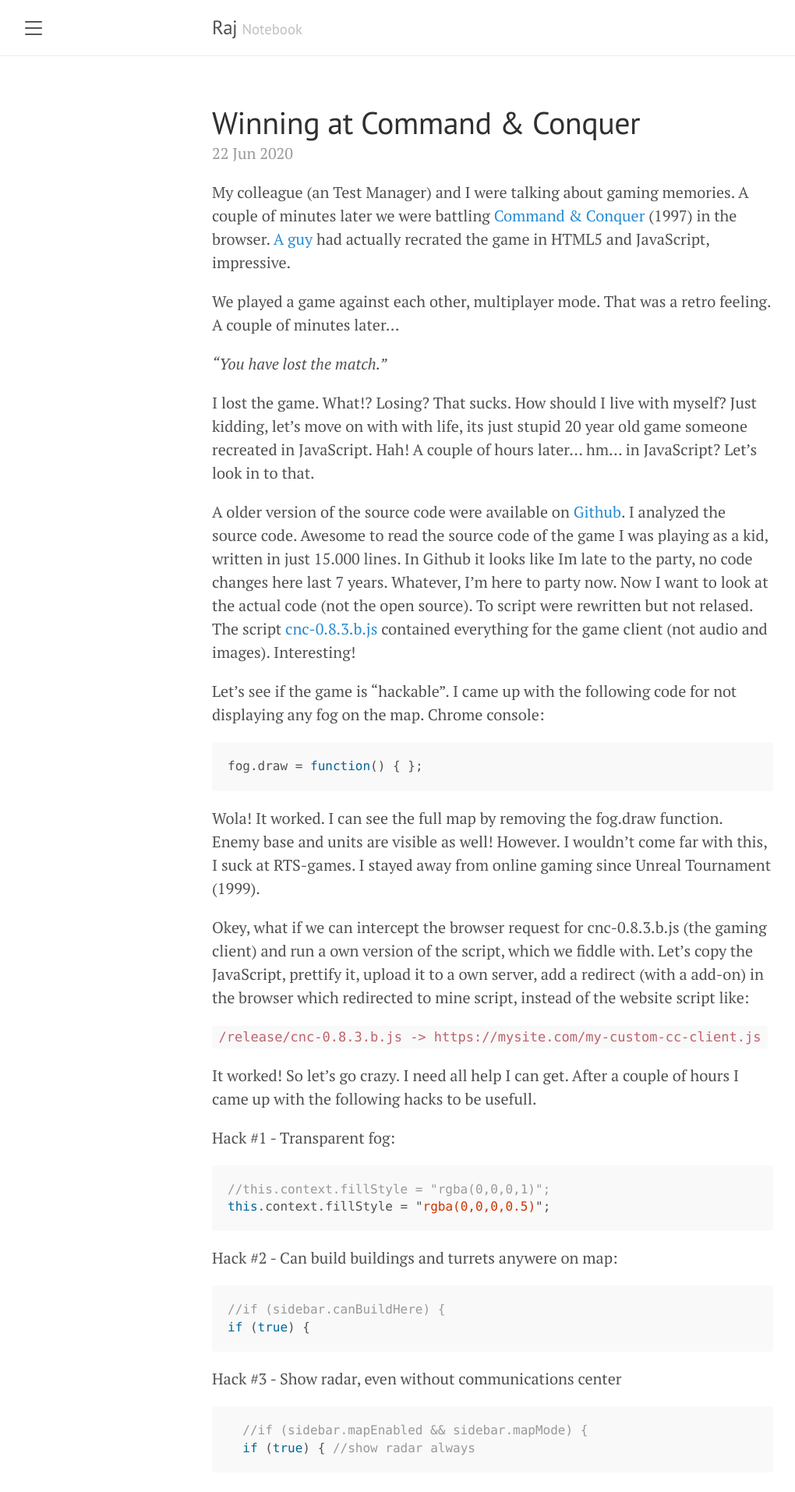
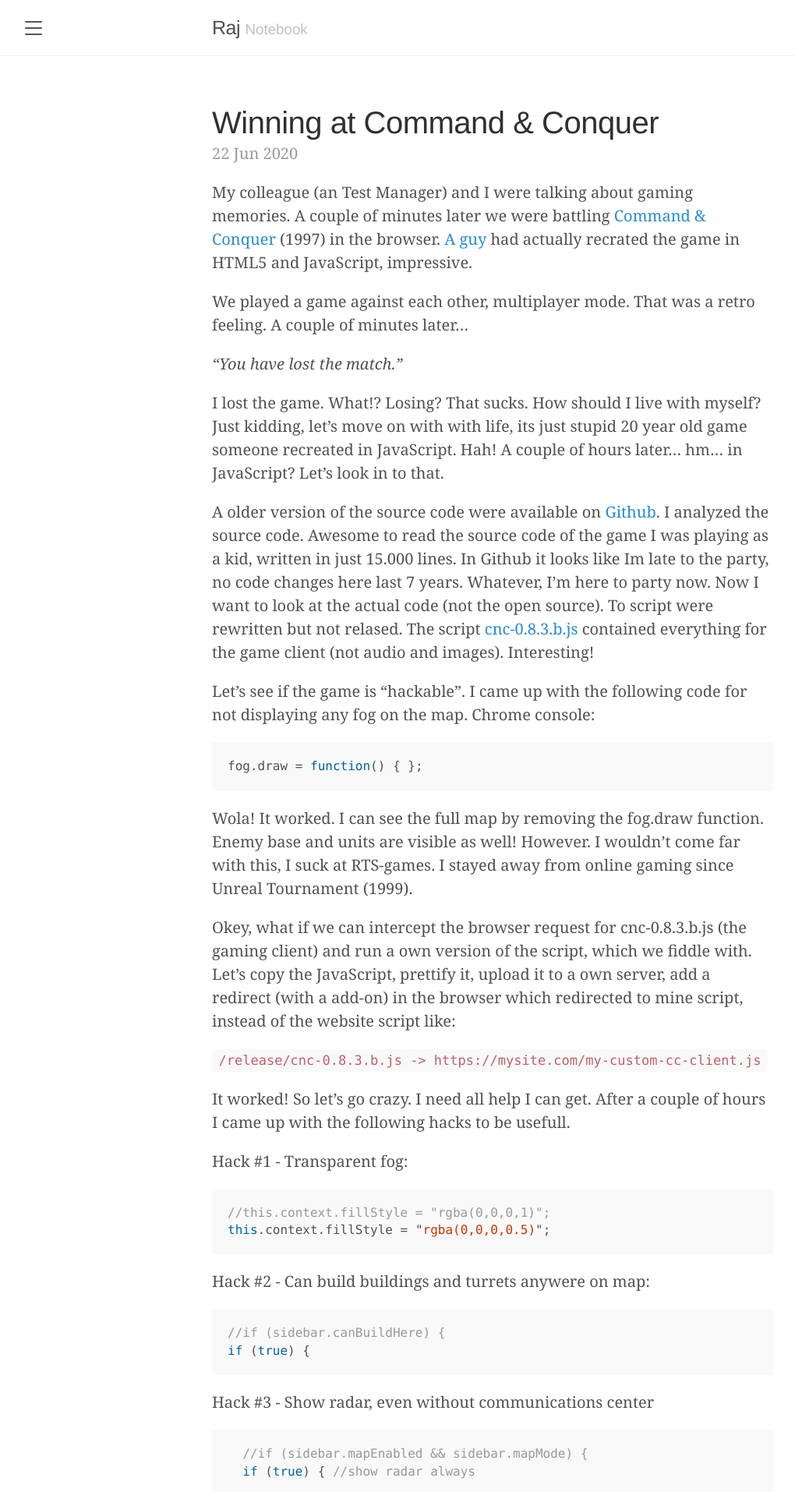
Before and after one commit to zytric/raj, a Jekyll site: the page built from index.html, in a window 1280 px wide. Shown: the top 1914 px of the page at 78% size, without its empty margins (8-1028 px from the left). Built offline with Jekyll 4.4.1, drawn with Linux system fonts in a browser that asks for light colours; some web fonts are replaced; the list of posts is cut into pages by our own code.

Commit message:
Update head.html

```diff
--- a/_includes/head.html
+++ b/_includes/head.html
@@ -17,7 +17,8 @@
   <link rel="stylesheet" href="{{ '/public/css/poole.css' | absolute_url }}">
   <link rel="stylesheet" href="{{ '/public/css/syntax.css' | absolute_url }}">
   <link rel="stylesheet" href="{{ '/public/css/lanyon.css' | absolute_url }}">
-  <link rel="stylesheet" href="https://fonts.googleapis.com/css?family=PT+Serif:400,400italic,700%7CPT+Sans:400">
+  <!-- <link rel="stylesheet" href="https://fonts.googleapis.com/css?family=PT+Serif:400,400italic,700%7CPT+Sans:400"> -->
+  <link href="https://fonts.googleapis.com/css2?family=Source+Serif+Pro:wght@400;700&display=swap" rel="stylesheet">
 
   <link rel="apple-touch-icon-precomposed" sizes="144x144" href="{{ '/public/apple-touch-icon-precomposed.png' | absolute_url }}">
   <link rel="shortcut icon" href="{{ '/public/favicon.ico' | absolute_url }}">
```
